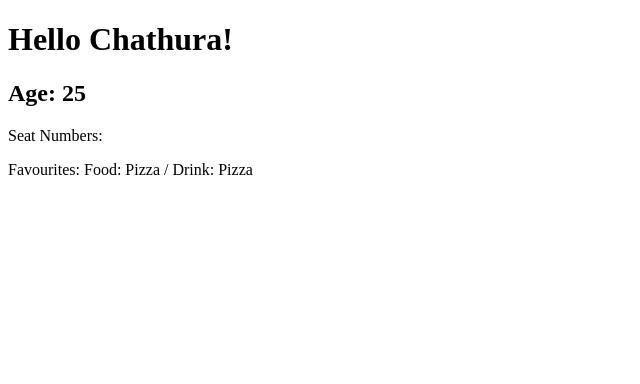
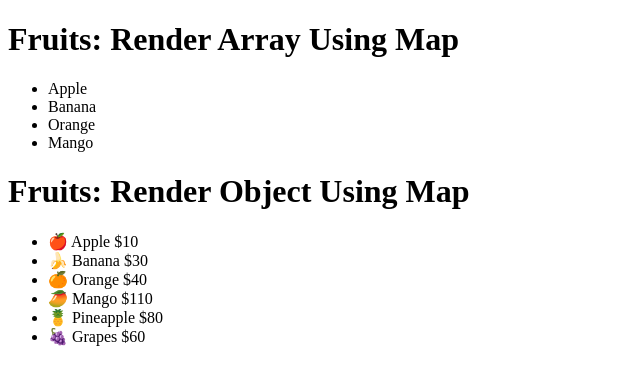
Before and after one commit to Chathuraje/react-tutorial, a React (Vite) app: page / in a window 1280 px wide. Shown: the top 384 px of the page, without its empty margins (0-640 px from the left). Built offline with nearby package versions, Linux system fonts and the light colour scheme.

Commit message:
Day 1.7: Rendering Arrays of Lists and Objects in React

```diff
--- a/index.html
+++ b/index.html
@@ -2,7 +2,6 @@
 <html lang="en">
   <head>
     <meta charset="UTF-8" />
-    <link rel="icon" type="image/svg+xml" href="/vite.svg" />
     <meta name="viewport" content="width=device-width, initial-scale=1.0" />
     <title>React Tutorial</title>
   </head>
--- a/src/App.jsx
+++ b/src/App.jsx
@@ -1,21 +1,9 @@
-import Hello from "./components/Hello";
+import Fruits from "./components/Fruits";
 
 function App() {
-  const seatNumbers = [1, 2, 3, 4];
-
-  const favourites = {
-    food: "Pizza",
-    drink: "Coke",
-  };
-
   return (
     <div className="App">
-      <Hello
-        name="Chathura"
-        age="25"
-        seatNumbers={seatNumbers}
-        favourites={favourites}
-      />
+      <Fruits />
     </div>
   );
 }
--- /dev/null
+++ b/src/components/Fruits.jsx
@@ -0,0 +1,36 @@
+export default function Fruits() {
+  const prices = [10, 20, 30, 40, 50];
+  const discount = prices.map((prices) => prices * 0.9);
+  console.log(discount);
+
+  const fruitsArray = ["Apple", "Banana", "Orange", "Mango"];
+
+  const fruitsObject = [
+    { name: "Apple", price: 10, emoji: "🍎" },
+    { name: "Banana", price: 30, emoji: "🍌" },
+    { name: "Orange", price: 40, emoji: "🍊" },
+    { name: "Mango", price: 110, emoji: "🥭" },
+    { name: "Pineapple", price: 80, emoji: "🍍" },
+    { name: "Grapes", price: 60, emoji: "🍇" },
+  ];
+
+  return (
+    <div>
+      <h1>Fruits: Render Array Using Map</h1>
+      <ul>
+        {fruitsArray.map((fruit) => (
+          <li key={fruit}>{fruit}</li>
+        ))}
+      </ul>
+
+      <h1>Fruits: Render Object Using Map</h1>
+      <ul>
+        {fruitsObject.map((fruit) => (
+          <li key={fruit.name}>
+            {fruit.emoji} {fruit.name} ${fruit.price}
+          </li>
+        ))}
+      </ul>
+    </div>
+  );
+}
```
Also changed, not shown: 1 other file (tests, documents, lock files or other folders).
